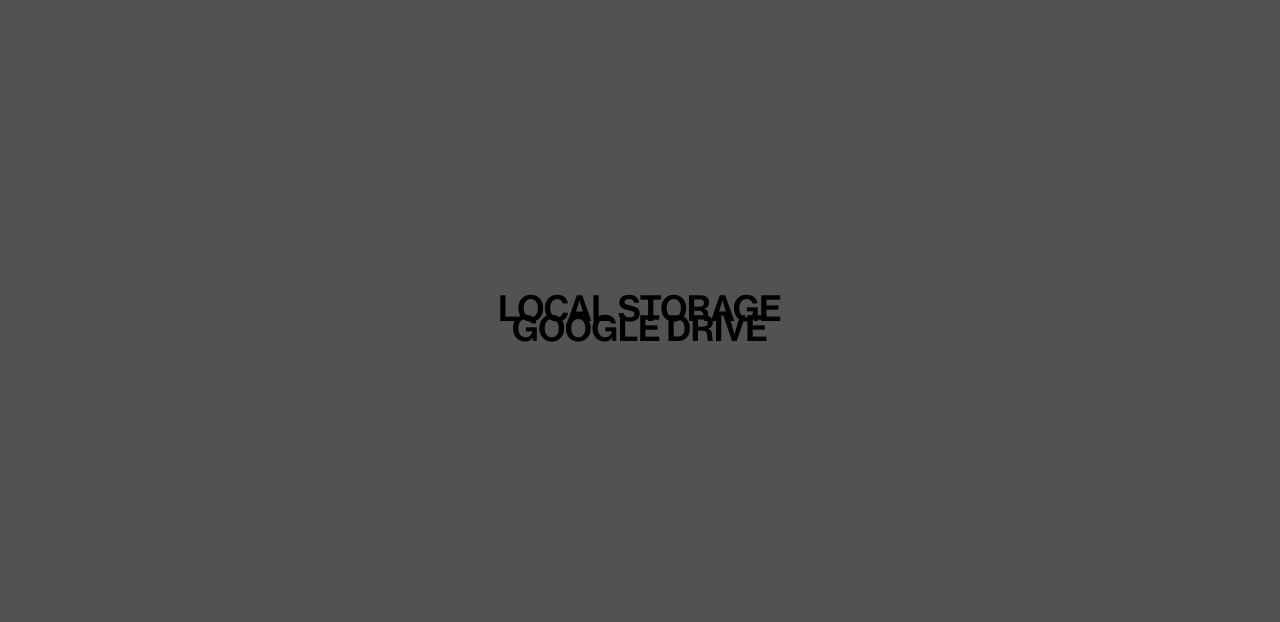
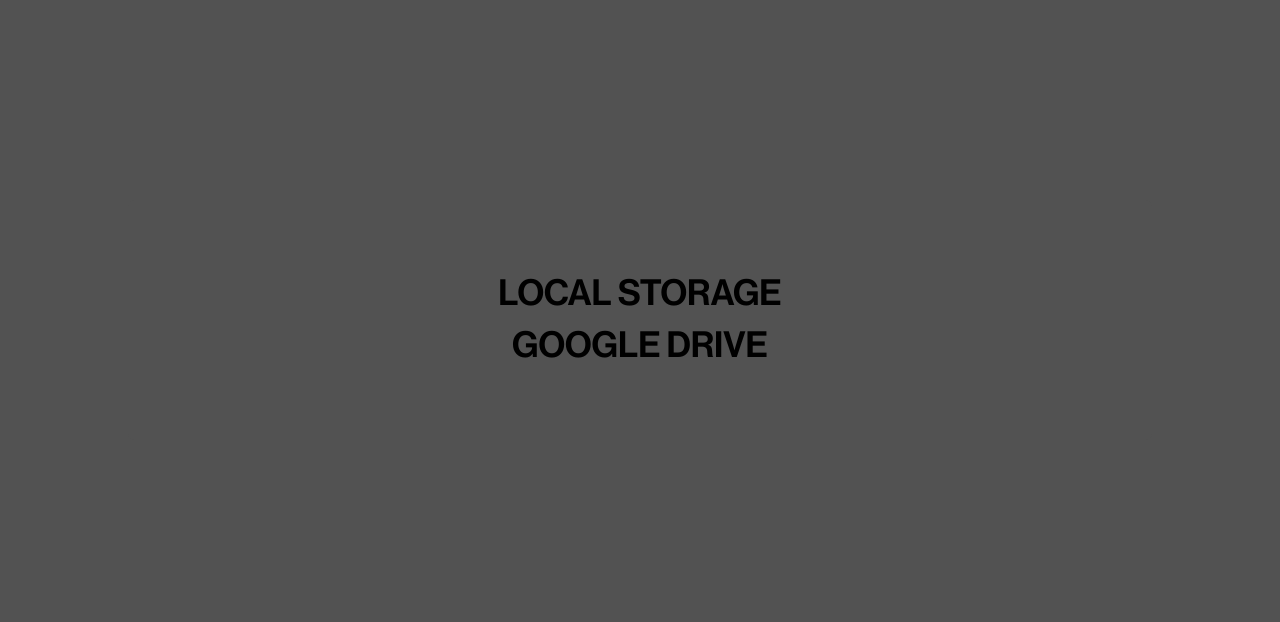
Before and after one commit to CouchSloth365/Resume-Analysis-System, a website: page src/index.html in a window 1280 px wide. Both pictures are taken after a click on the element 528 px from the left and 320 px from the top of the page. Shown: the top 622 px of the page. Drawn offline with nearby package versions, Linux system fonts and the light colour scheme; files that its build step writes are made by us from their sources.

Commit message:
Update index.html

```diff
--- a/src/index.html
+++ b/src/index.html
@@ -17,7 +17,7 @@
   </svg>
     </div>
 
-    <div id="upload" class="origin-center absolute top-[25%] left-[10%] font-grotesk text-4xl bg-neutral-600 text-center flex flex-col justify-center items-center p-3 overflow-hidden h-[0%] w-[80%] leading-5 transition-all duration-300 ease-in-out opacity-0 rounded-md">
+    <div id="upload" class="origin-center absolute top-[25%] left-[10%] font-grotesk text-4xl bg-neutral-600 text-center flex flex-col justify-center items-center p-3 overflow-hidden h-[0%] w-[80%] space-y-3 transition-all duration-300 ease-in-out opacity-0 rounded-md">
       <input type="file" class="hidden" id="file-upload">
       <button id="local" class="cursor-pointer uppercase">Local Storage</button>
       <button id="drive" class="cursor-pointer uppercase">Google Drive</button>
```
